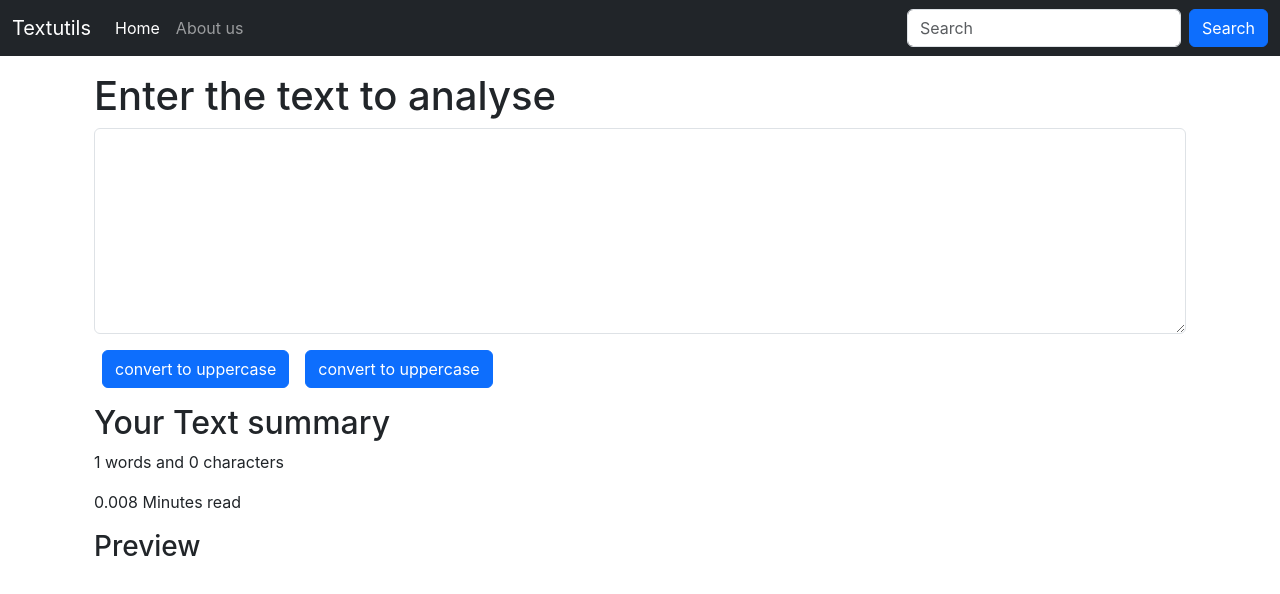
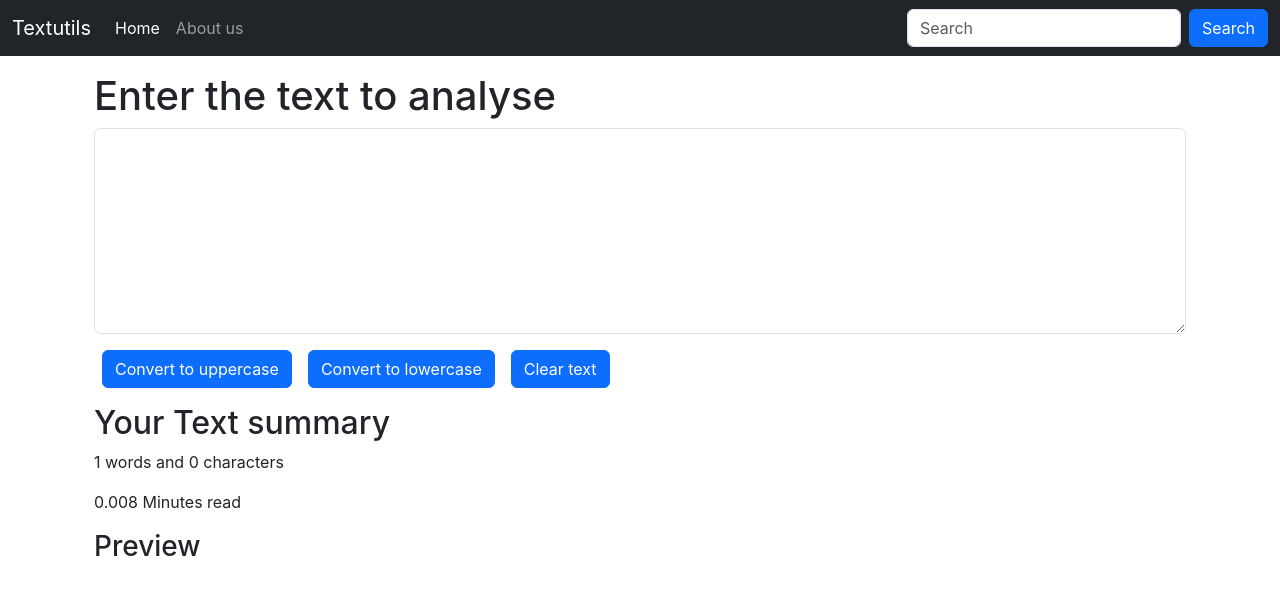
Before and after one commit to Pardeep-pathania/react, a React (Create React App) app: page / in a window 1280 px wide. Shown: the top 594 px of the page. Built offline with nearby package versions, Linux system fonts and the light colour scheme.

Commit message:
add clear text button

```diff
--- a/src/components/TextForm.js
+++ b/src/components/TextForm.js
@@ -2,8 +2,8 @@ import React, {useState} from 'react'
 
 export default function TextForm(props) {
 
-    const handleUpClick =()=>{
-        console.log("Uppercase was clicked"+ text);
+    function handleUpClick() {
+        console.log("Uppercase was clicked" + text);
         let newText = text.toUpperCase();
         setText(newText);
     }
@@ -11,6 +11,10 @@ export default function TextForm(props) {
     const handleLoClick =()=>{
         console.log("Lowercase was clicked"+ text);
         let newText = text.toLowerCase();
+        setText(newText);
+    }
+    const handleClearClick =()=>{
+        let newText = ("");
         setText(newText);
     }
 
@@ -28,9 +32,10 @@ export default function TextForm(props) {
 <div className="mb-3">
   <textarea className="form-control" value={text} onChange={handleOnChange} id="myBox" rows="8"></textarea>
 </div>
-<button className="btn btn-primary mx-2" onClick={handleUpClick}>convert to uppercase</button>
-<button className="btn btn-primary mx-2" onClick={handleLoClick}>convert to uppercase</button>
-    </div>
+<button className="btn btn-primary mx-2" onClick={handleUpClick}>Convert to uppercase</button>
+<button className="btn btn-primary mx-2" onClick={handleLoClick}>Convert to lowercase</button>
+<button className="btn btn-primary mx-2" onClick={handleClearClick}>Clear text</button>
+</div>
 
     <div className="container my-3">
         <h2>Your Text summary</h2>
@@ -42,4 +47,5 @@ export default function TextForm(props) {
     </>
 
   )
+
 }
```
